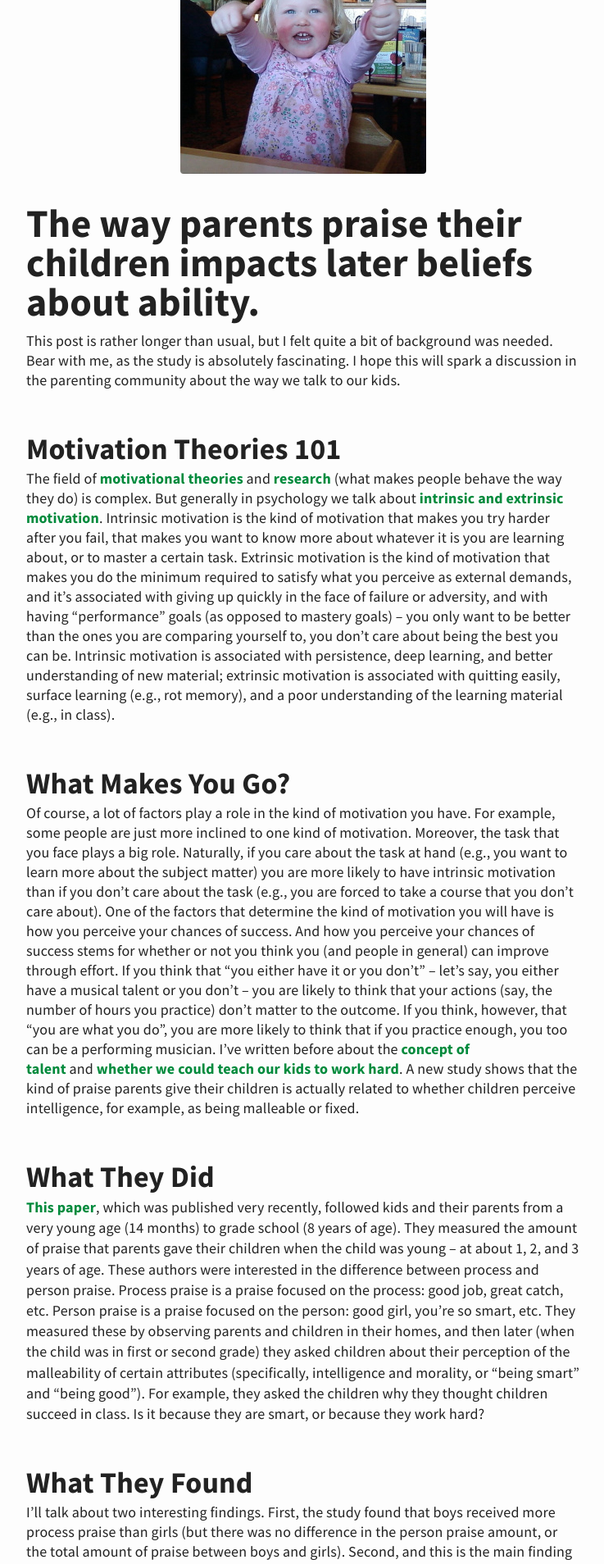
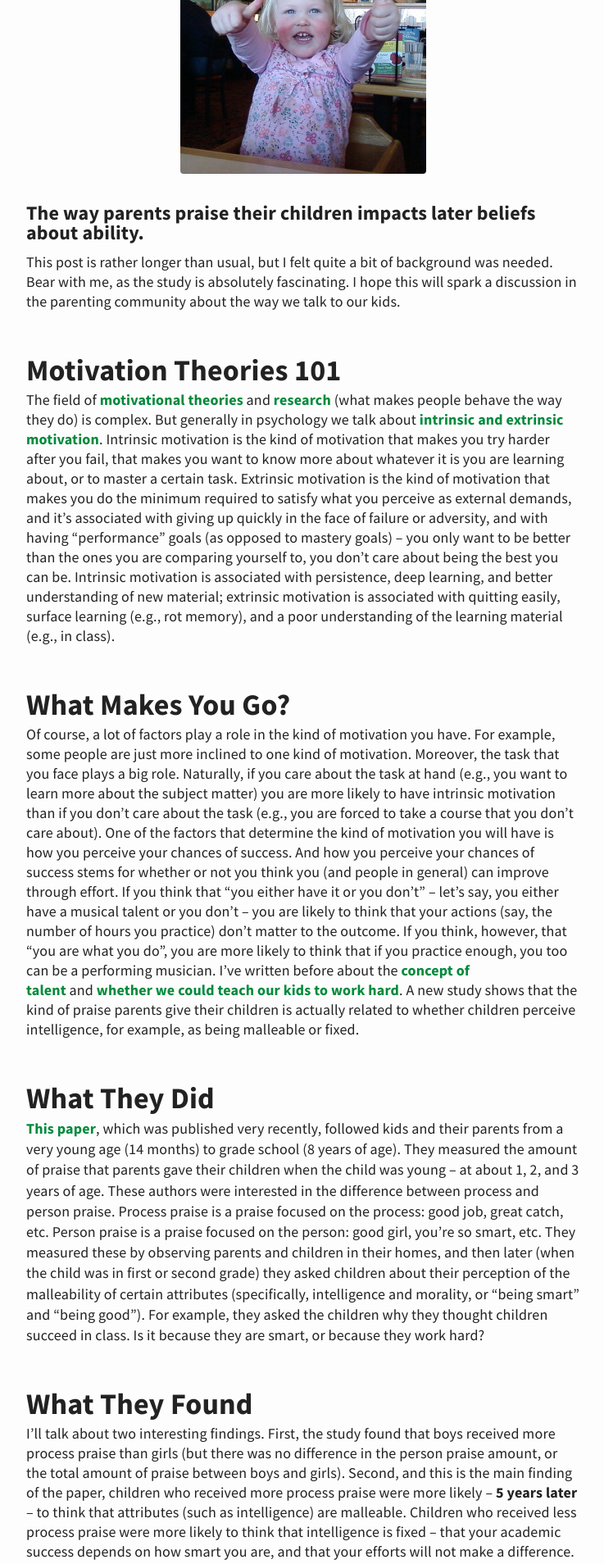
Before and after one commit to galpod/blog, a Jekyll site: the page built from _posts/2013-09-30-more-than-words.md, in a window 1280 px wide. Shown: the part 514-2422 px from the top of the page at 82% size, without its empty margins (270-1007 px from the left). Built offline with Jekyll 4.4.1, drawn with Linux system fonts in a browser that asks for light colours; comment, search, counter and statistics services are not loaded.

Commit message:
changed subtitle

```diff
--- a/_posts/2013-09-30-more-than-words.md
+++ b/_posts/2013-09-30-more-than-words.md
@@ -6,7 +6,7 @@
 ---
 ![A girl giving a double thumbs-up]({{ site.baseurl }}assets/girl-thumbs-up.jpg "Photo Credit: Brendan Riley")
 
-# The way parents praise their children impacts later beliefs about ability.
+### The way parents praise their children impacts later beliefs about ability.
 
 This post is rather longer than usual, but I felt quite a bit of background was needed. Bear with me, as the study is absolutely fascinating. I hope this will spark a discussion in the parenting community about the way we talk to our kids.
 
```
